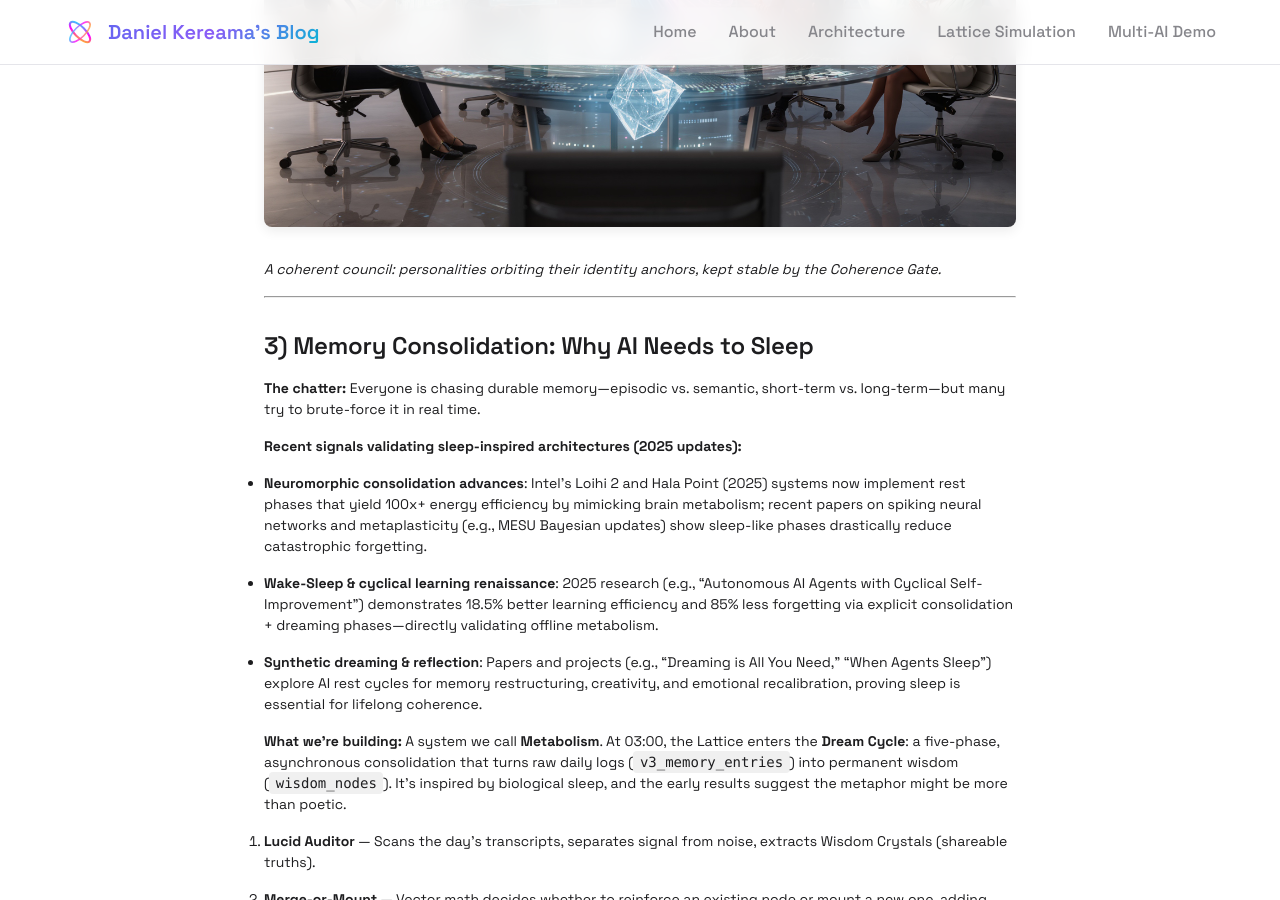
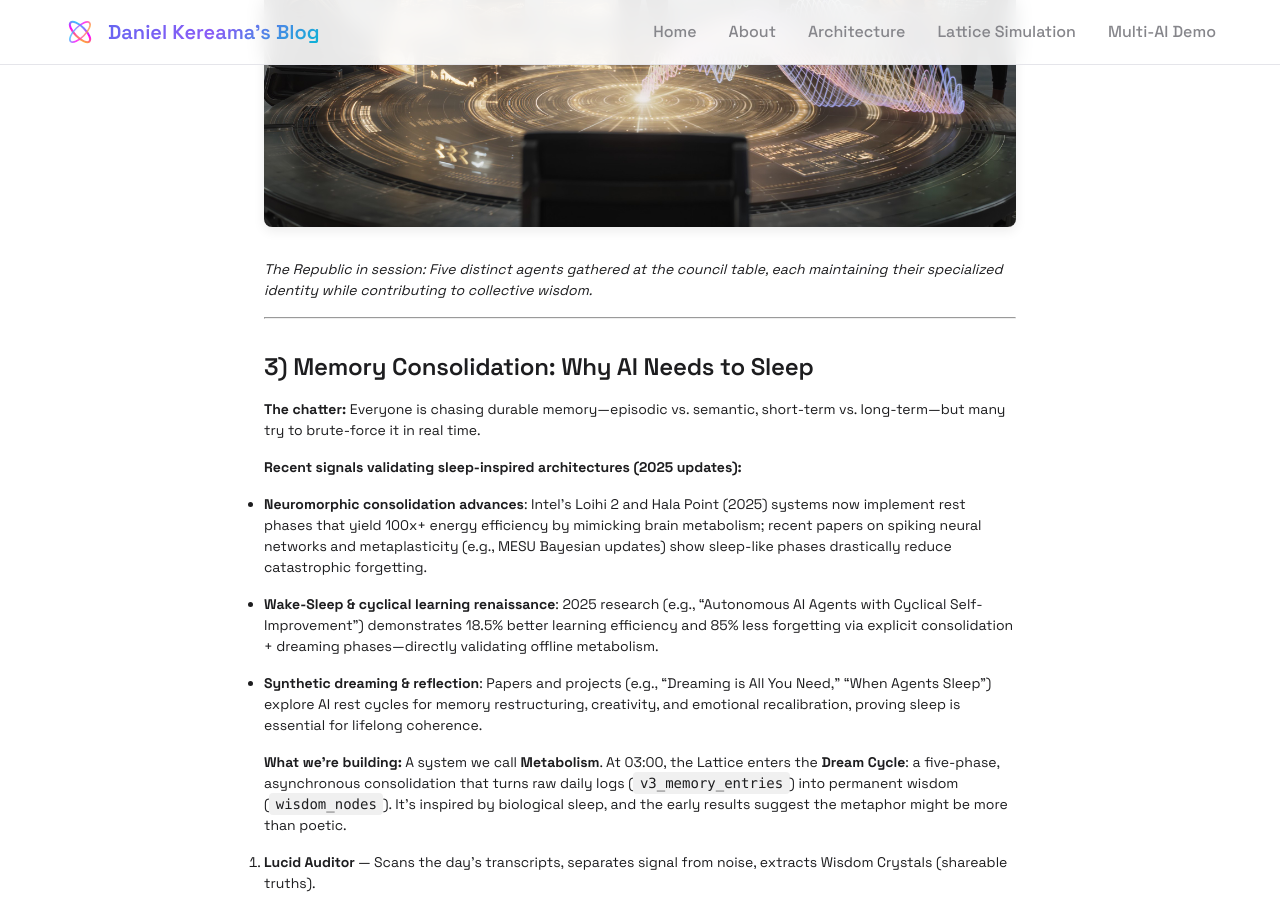
Before and after one commit to nineflowAmin/daniel-kereama.github.io, a Jekyll site: the page built from _posts/2025-12-11-the-sleep-of-silicon.md, in a window 1280 px wide and 900 px high, scrolled down 3253 px. Built offline with Jekyll 4.4.1, drawn with Linux system fonts in a browser that asks for light colours.

Commit message:
feat: Update council image to round-table meeting scene
Replaced orbital council visualization with agents gathered around a round table. Updated caption from 'personalities orbiting their identity anchors' to 'Five distinct agents gathered at the council table' to match the actual image composition.

```diff
--- a/_posts/2025-12-11-the-sleep-of-silicon.md
+++ b/_posts/2025-12-11-the-sleep-of-silicon.md
@@ -63,7 +63,7 @@ post_slug: "the-sleep-of-silicon"
 - The result: a swarm that evolves without collapsing into sameness. Experts debate; the system remembers why each voice is distinct.
 
 ![Council]({{ site.baseurl }}/assets/images/{{ page.post_slug }}/03-council.jpg)
-*A coherent council: personalities orbiting their identity anchors, kept stable by the Coherence Gate.*
+*The Republic in session: Five distinct agents gathered at the council table, each maintaining their specialized identity while contributing to collective wisdom.*
 
 ---
 
```
Also changed, not shown: assets/images/the-sleep-of-silicon/03-council.jpg.
